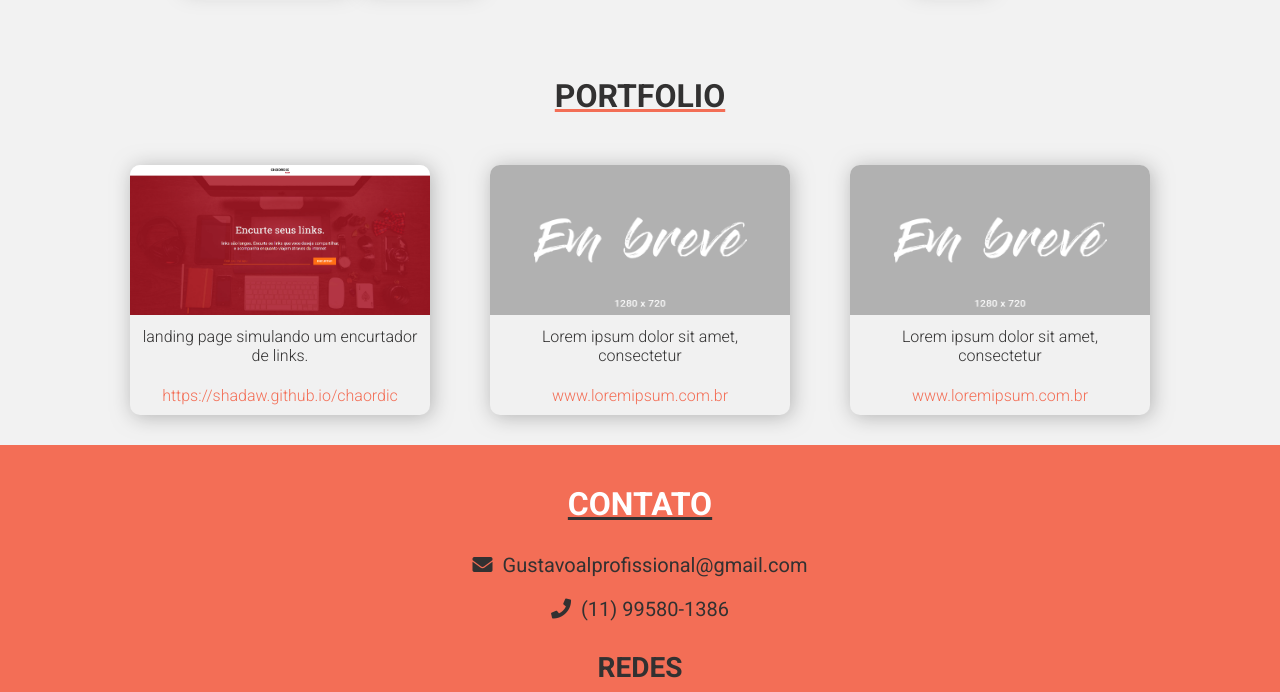
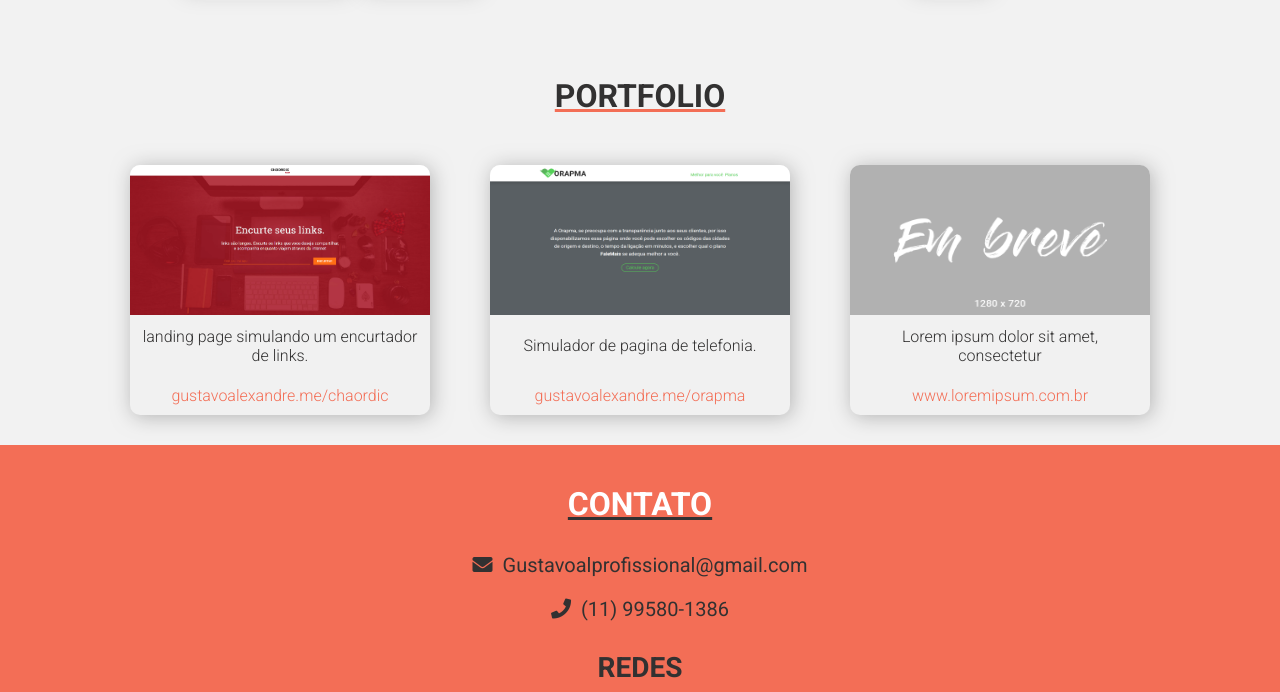
Before and after one commit to Shadaw/Shadaw.github.io, a plain HTML site: page index.html in a window 1280 px wide. Shown: the part 1182-1874 px from the top of the page. Drawn offline with Linux system fonts and the light colour scheme.

Commit message:
Add orapma to portfolio

```diff
--- a/index.html
+++ b/index.html
@@ -94,14 +94,14 @@
     <section class="main__portfolio" id="portfolio">
       <h2>Portfolio</h2>
       <div class="main__portfolio--cards">
-        <img src="./css/assets/imgs/chaordic.png" alt="">
+        <img src="./css/assets/imgs/chaordic.png" alt="site chaordic">
         <p>landing page simulando um encurtador de links.</p>
-        <a href="https://shadaw.github.io/chaordic/" target="_blank">https://shadaw.github.io/chaordic</a>
+        <a href="http://gustavoalexandre.me/chaordic/" target="_blank">gustavoalexandre.me/chaordic</a>
       </div>
       <div class="main__portfolio--cards">
-        <img src="./css/assets/imgs/site.png" alt="">
-        <p>Lorem ipsum dolor sit amet, consectetur </p>
-        <a href="#" target="_blank">www.loremipsum.com.br</a>
+        <img src="./css/assets/imgs/orapma.png" alt="site orapma">
+        <p>Simulador de pagina de telefonia.</p>
+        <a href="http://gustavoalexandre.me/orapma/" target="_blank">gustavoalexandre.me/orapma</a>
       </div>
       <div class="main__portfolio--cards">
         <img src="./css/assets/imgs/site.png" alt="">
```
Also changed, not shown: css/assets/imgs/orapma.png (added).
